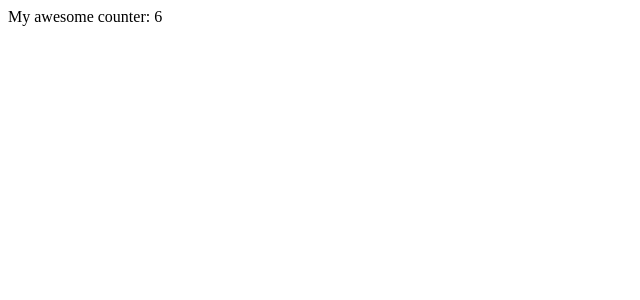
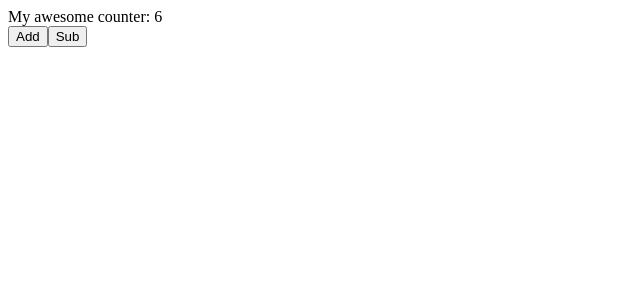
Before and after one commit to JarekZ92/redux-exercises, a React (Create React App) app: page / in a window 1280 px wide. Shown: the top 300 px of the page, without its empty margins (0-640 px from the left). Built offline with nearby package versions, Linux system fonts and the light colour scheme.

Commit message:
added buttons into indexjs

```diff
--- a/src/Counter/index.js
+++ b/src/Counter/index.js
@@ -5,6 +5,10 @@ class Counter extends React.Component {
         return (
             <div>
                 My awesome counter: {this.props.value}
+                <div>
+                    <button>Add</button>
+                    <button>Sub</button>
+                </div>
             </div>
         )
     }
```
